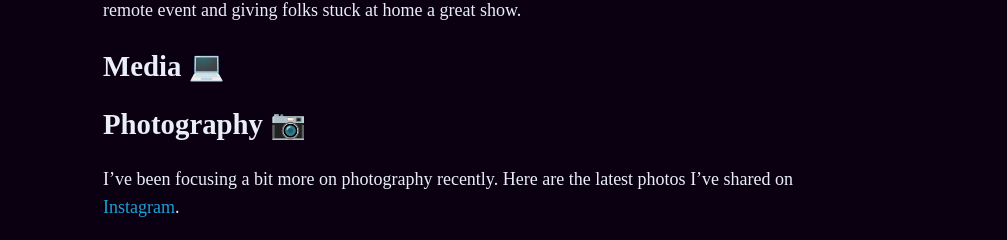
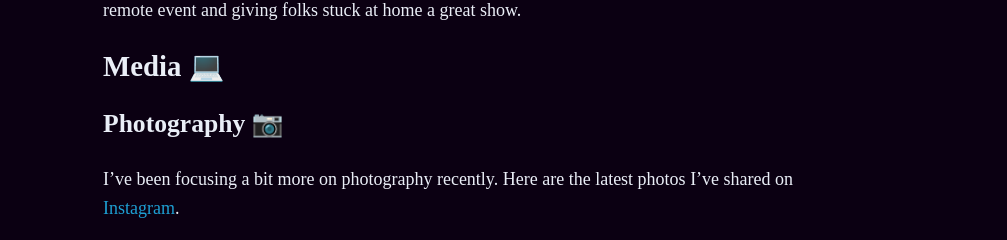
Before and after one commit to mbbischoff/website, a Jekyll site: the page built from now.markdown, in a window 1280 px wide. Shown: the part 1994-2234 px from the top of the page, without its empty margins (187-1194 px from the left). Built offline with Jekyll 4.4.1, drawn with Linux system fonts in a browser that asks for light colours; some web fonts are replaced; our own code applies the rules of GitHub Pages for plain Markdown files; grey boxes are pictures that could not be loaded.

Commit message:
Updated Now

```diff
--- a/now.markdown
+++ b/now.markdown
@@ -41,7 +41,7 @@ Working on a new talk about Accessibility for [App Builders CH](https://appbuild
 
 ## Media 💻
 
-## Photography 📷
+### Photography 📷
 
 I’ve been focusing a bit more on photography recently. Here are the latest photos I’ve shared on [Instagram](http://instagram.com/mattb).
 
```
